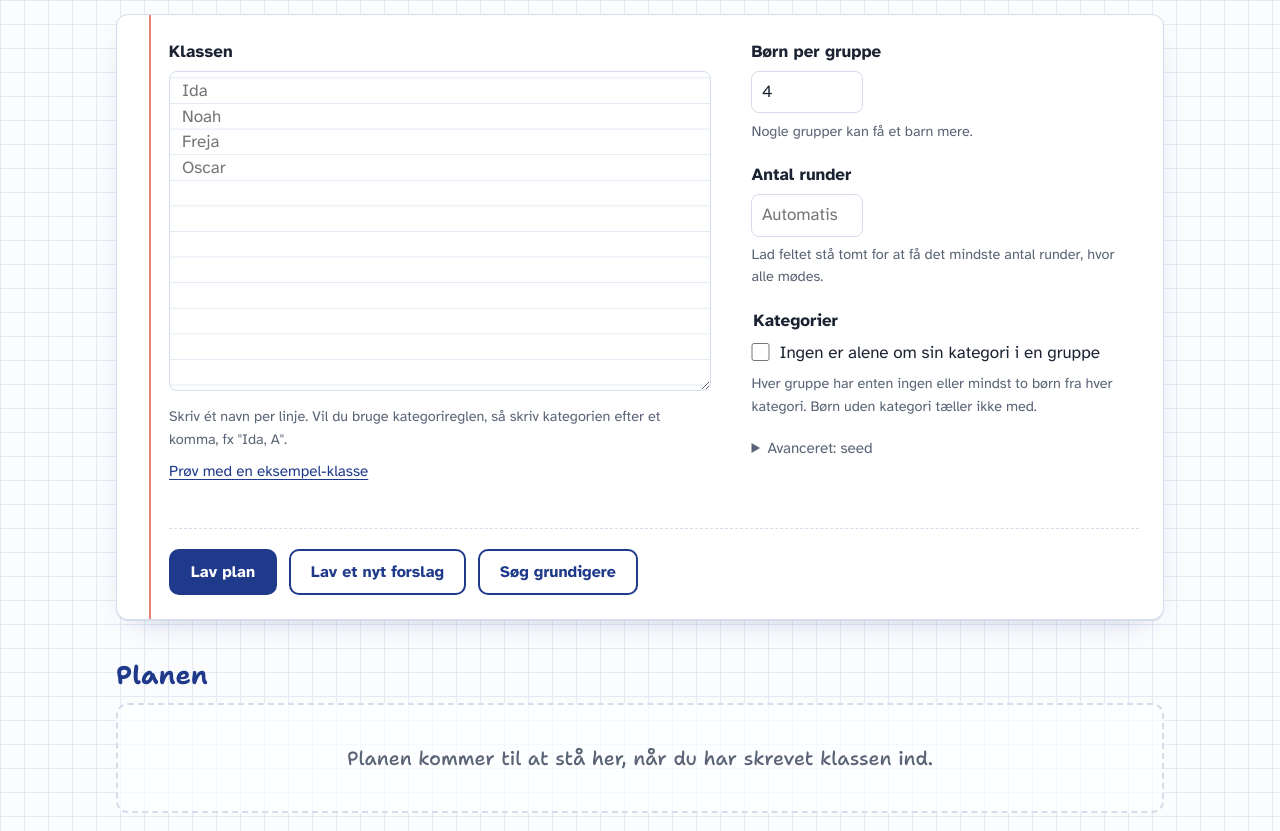
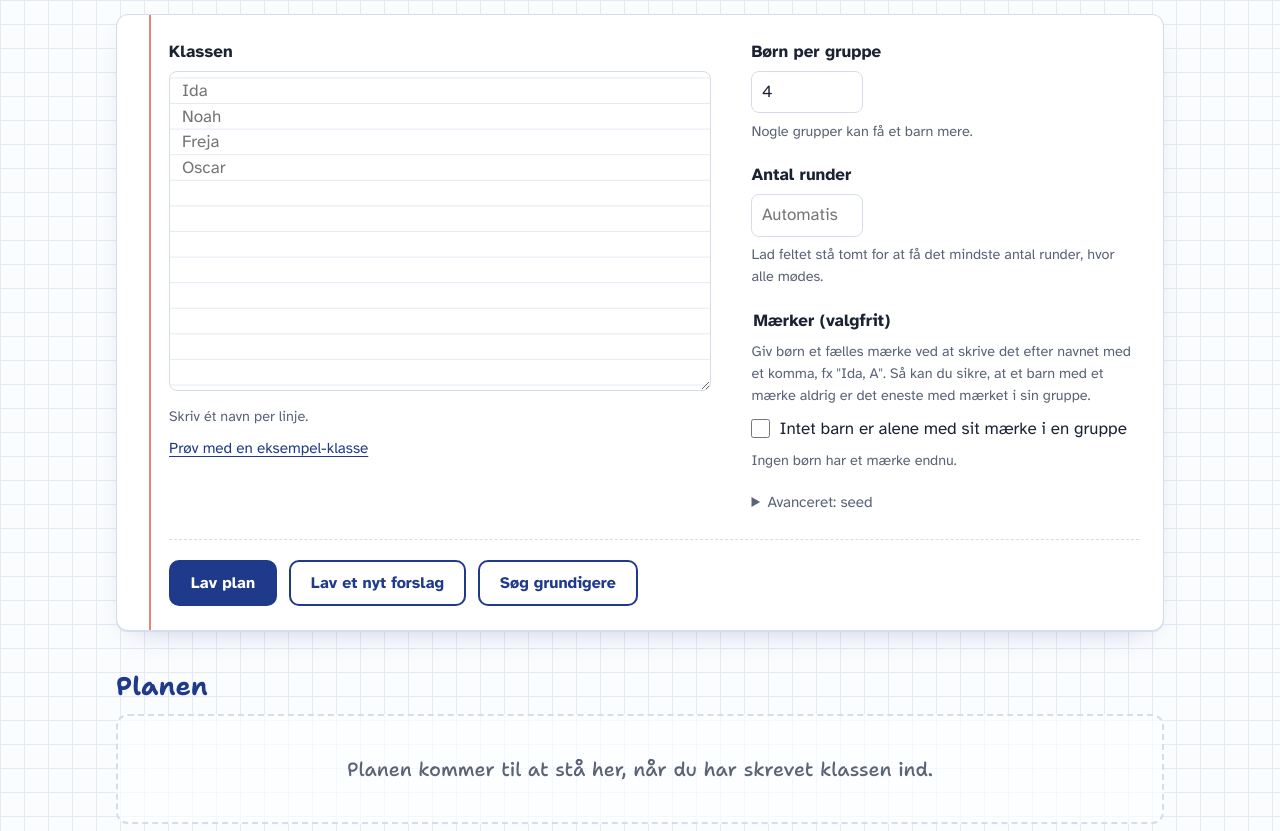
Before and after one commit to johanrosenkilde/legegruppe, a website: page index.html in a window 1280 px wide. Shown: the part 600-1431 px from the top of the page. Drawn offline with Linux system fonts and the light colour scheme.

Commit message:
Rename categories to tags, run thorough search in parallel
- Tags ("mærker") get a short explanation and show which tags were found
- Thorough search runs one independent search per CPU core and keeps the best
- README: clearer tag example, link to the live site, no Pages setup section

Co-Authored-By: Claude Opus 5.5 (1M context) <noreply@anthropic.com>

```diff
--- a/app.js
+++ b/app.js
@@ -13,7 +13,7 @@ const T = {
     g4t: 'Del eller udskriv', g4: 'Adressen i browseren gemmer planen, så du kan sende den som et link.',
     names: 'Klassen',
     namesPlaceholder: 'Ida\nNoah\nFreja\nOscar',
-    namesHint: 'Skriv ét navn per linje. Vil du bruge kategorireglen, så skriv kategorien efter et komma, fx "Ida, A".',
+    namesHint: 'Skriv ét navn per linje.',
     example: 'Prøv med en eksempel-klasse',
     count: n => (n === 1 ? '1 barn' : `${n} børn`),
     k: 'Børn per gruppe',
@@ -21,9 +21,11 @@ const T = {
     rounds: 'Antal runder',
     auto: 'Automatisk',
     roundsHint: 'Lad feltet stå tomt for at få det mindste antal runder, hvor alle mødes.',
-    catTitle: 'Kategorier',
-    catRule: 'Ingen er alene om sin kategori i en gruppe',
-    catHint: 'Hver gruppe har enten ingen eller mindst to børn fra hver kategori. Børn uden kategori tæller ikke med.',
+    catTitle: 'Mærker (valgfrit)',
+    catIntro: 'Giv børn et fælles mærke ved at skrive det efter navnet med et komma, fx "Ida, A". Så kan du sikre, at et barn med et mærke aldrig er det eneste med mærket i sin gruppe.',
+    catRule: 'Intet barn er alene med sit mærke i en gruppe',
+    catNone: 'Ingen børn har et mærke endnu.',
+    catFound: tags => `Mærker i klassen: ${tags.map(([c, m]) => `${c} (${m === 1 ? '1 barn' : `${m} børn`})`).join(', ')}.`,
     seedTitle: 'Avanceret: seed',
     seed: 'Seed',
     seedHint: 'Det samme seed giver den samme plan.',
@@ -42,7 +44,7 @@ const T = {
     badLink: 'Linket er ugyldigt eller ufuldstændigt. Bed om et nyt link.',
     mathTitle: 'Hvordan virker matematikken?',
     figTitle: '9 børn i grupper af 3 over 4 runder',
-    computingLong: 'Søger grundigt. Det kan tage op til et minut …',
+    computingLong: 'Søger grundigt. Det kan tage lidt tid …',
     scoreLabel: 'strafpoint',
     scoreText: b => `Lavere er bedre. Ingen plan med det antal runder kan komme under ${b}.`,
     scoreBest: 'Bedre kan det ikke blive med det antal runder.',
@@ -69,8 +71,8 @@ const T = {
     maxMeet: m => (m === 1 ? 'To børn er højst i gruppe sammen én gang.' : `To børn er højst i gruppe sammen ${m} gange.`),
     hosts: (lo, hi) => (lo === hi ? `Hvert barn er vært ${lo === 1 ? 'én gang' : `${lo} gange`}.` : `Hvert barn er vært ${lo} eller ${hi} gange.`),
     hostOnce: r => `Planen skal have ${r} runder, hvis hvert barn skal være vært præcis én gang.`,
-    alone: a => `${a} gange er et barn alene om sin kategori i en gruppe.`,
-    lonely: c => `Kategorien "${c}" har kun ét barn, så kategorireglen kan ikke overholdes.`,
+    alone: a => `${a} gange er et barn alene med sit mærke i en gruppe.`,
+    lonely: c => `Mærket "${c}" har kun ét barn, så reglen om mærker kan ikke overholdes.`,
     tooFew: 'Skriv mindst to navne.',
     dupes: d => `To børn har samme navn: ${d}. Tilføj fx et efternavnsbogstav.`,
     or: 'eller',
@@ -87,7 +89,7 @@ const T = {
     g4t: 'Share or print', g4: 'The address in your browser stores the plan, so you can send it as a link.',
     names: 'The class',
     namesPlaceholder: 'Ida\nNoah\nFreja\nOscar',
-    namesHint: 'Enter one name per line. To use the category rule, add the category after a comma, e.g. "Ida, A".',
+    namesHint: 'Enter one name per line.',
     example: 'Try an example class',
     count: n => (n === 1 ? '1 child' : `${n} children`),
     k: 'Children per group',
@@ -95,9 +97,11 @@ const T = {
     rounds: 'Number of rounds',
     auto: 'Automatic',
     roundsHint: 'Leave empty to get the fewest rounds in which everyone meets.',
-    catTitle: 'Categories',
-    catRule: 'Nobody is alone with their category in a group',
-    catHint: 'Each group has either none or at least two children of each category. Children without a category don\'t count.',
+    catTitle: 'Tags (optional)',
+    catIntro: 'Give children a shared tag by adding it after the name with a comma, e.g. "Ida, A". You can then make sure that a child with a tag is never the only one with that tag in their group.',
+    catRule: 'No child is alone with their tag in a group',
+    catNone: 'No children have a tag yet.',
+    catFound: tags => `Tags in the class: ${tags.map(([c, m]) => `${c} (${m === 1 ? '1 child' : `${m} children`})`).join(', ')}.`,
     seedTitle: 'Advanced: seed',
     seed: 'Seed',
     seedHint: 'The same seed gives the same plan.',
@@ -116,7 +120,7 @@ const T = {
     badLink: 'The link is invalid or incomplete. Ask for a new link.',
     mathTitle: 'How does the mathematics work?',
     figTitle: '9 children in groups of 3 over 4 rounds',
-    computingLong: 'Searching thoroughly. This can take up to a minute …',
+    computingLong: 'Searching thoroughly. This can take a while …',
     scoreLabel: 'penalty points',
     scoreText: b => `Lower is better. No plan with this number of rounds can get below ${b}.`,
     scoreBest: 'No plan with this number of rounds can do better.',
@@ -143,8 +147,8 @@ const T = {
     maxMeet: m => (m === 1 ? 'Two children are in a group together at most once.' : `Two children are in a group together at most ${m} times.`),
     hosts: (lo, hi) => (lo === hi ? `Every child hosts ${lo === 1 ? 'once' : `${lo} times`}.` : `Every child hosts ${lo} or ${hi} times.`),
     hostOnce: r => `For every child to host exactly once, the plan needs ${r} rounds.`,
-    alone: a => `${a} times a child is alone with their category in a group.`,
-    lonely: c => `The category "${c}" has only one child, so the category rule can't be met.`,
+    alone: a => `${a} times a child is alone with their tag in a group.`,
+    lonely: c => `The tag "${c}" has only one child, so the tag rule can't be met.`,
     tooFew: 'Enter at least two names.',
     dupes: d => `Two children have the same name: ${d}. Add an initial, for example.`,
     or: 'or',
@@ -227,13 +231,20 @@ function parseNames() {
 }
 
 function updateCount() {
-  const n = parseNames().length;
-  $('count').textContent = n ? T[lang].count(n) : '';
+  const people = parseNames();
+  $('count').textContent = people.length ? T[lang].count(people.length) : '';
+  const tags = new Map();
+  for (const { cat } of people) {
+    if (!cat) continue;
+    const key = [...tags.keys()].find(c => c.toLowerCase() === cat.toLowerCase()) ?? cat;
+    tags.set(key, (tags.get(key) || 0) + 1);
+  }
+  $('cat-status').textContent = tags.size ? T[lang].catFound([...tags]) : T[lang].catNone;
 }
 
 function readInput() {
   const people = parseNames();
-  // Categories match case-insensitively and display as first written.
+  // Tags match case-insensitively and display as first written.
   const cats = [...new Set(people.map(p => p.cat.toLowerCase()).filter(Boolean))];
   return {
     names: people.map(p => p.name),
@@ -268,7 +279,22 @@ function compute(msg, done) {
   worker.postMessage(msg);
 }
 
-// Thorough search runs eight times as many annealing steps.
+// Runs independent searches with different seeds side by side, and keeps the plan with the
+// fewest rounds and then the lowest score. Workers don't run on file://, so there it runs two in turn.
+function computeBest(msgs, done) {
+  const plans = [];
+  msgs.forEach(msg => compute(msg, plan => {
+    plans.push(plan);
+    if (plans.length < msgs.length) return;
+    const key = p => [p.length, evaluate(p, msg.n, msg.cat).score];
+    done(plans.reduce((a, b) => {
+      const [ra, sa] = key(a), [rb, sb] = key(b);
+      return rb < ra || (rb === ra && sb < sa) ? b : a;
+    }));
+  }));
+}
+
+// Thorough search runs one longer search per CPU core, at most 8.
 function run(thorough = false) {
   const t = T[lang];
   const input = readInput();
@@ -281,8 +307,11 @@ function run(thorough = false) {
   btns.forEach(b => (b.disabled = true));
   $('out').replaceChildren(h('p', { class: 'empty' }, thorough ? t.computingLong : t.computing));
   const msg = { n: input.names.length, k: input.k, rounds: input.rounds, cat: input.cat, seed: input.seed };
-  if (thorough) Object.assign(msg, { iterations: 4000000, restarts: 2 });
-  compute(msg, plan => {
+  const searches = location.protocol === 'file:' ? 2 : Math.min(navigator.hardwareConcurrency || 4, 8);
+  const msgs = thorough
+    ? Array.from({ length: searches }, (_, i) => ({ ...msg, seed: msg.seed + i * 7919, iterations: 2000000, restarts: 1 }))
+    : [msg];
+  computeBest(msgs, plan => {
     btns.forEach(b => (b.disabled = false));
     last = { ...input, plan, labels: last?.labels || [] };
     followed = -1;
--- a/index.html
+++ b/index.html
@@ -102,6 +102,7 @@
     background: #fff linear-gradient(transparent calc(1.6rem - 1px), var(--grid) 0) 0 .4rem / 100% 1.6rem local;
   }
   input[type=number] { width: 7rem; padding: .45rem .6rem; }
+  .cat-intro { margin: 0 0 .6rem; }
   .check { display: flex; gap: .6rem; align-items: flex-start; }
   .check input { width: 1.15rem; height: 1.15rem; margin: .2rem 0 0; accent-color: var(--ink); flex: none; }
   details.seed summary { cursor: pointer; color: var(--muted); font-size: .95rem; }
@@ -281,7 +282,7 @@ AI er ikke involveret i beregningen – kun matematik.</span></p>
         <span class="count" id="count" aria-live="polite"></span>
       </div>
       <textarea id="names" spellcheck="false" autocomplete="off" data-tp="namesPlaceholder" placeholder="Ida&#10;Noah&#10;Freja&#10;Oscar"></textarea>
-      <p class="hint" data-t="namesHint">Skriv ét navn per linje. Vil du bruge kategorireglen, så skriv kategorien efter et komma, fx "Ida, A".</p>
+      <p class="hint" data-t="namesHint">Skriv ét navn per linje.</p>
       <button type="button" id="example" class="link" data-t="example">Prøv med en eksempel-klasse</button>
     </div>
 
@@ -297,9 +298,10 @@ AI er ikke involveret i beregningen – kun matematik.</span></p>
         <p class="hint" data-t="roundsHint">Lad feltet stå tomt for at få det mindste antal runder, hvor alle mødes.</p>
       </div>
       <fieldset class="field">
-        <legend class="label" data-t="catTitle">Kategorier</legend>
-        <label class="check" style="font-weight:400"><input id="cat" type="checkbox"> <span data-t="catRule">Ingen er alene om sin kategori i en gruppe</span></label>
-        <p class="hint" data-t="catHint">Hver gruppe har enten ingen eller mindst to børn fra hver kategori. Børn uden kategori tæller ikke med.</p>
+        <legend class="label" data-t="catTitle">Mærker (valgfrit)</legend>
+        <p class="hint cat-intro" data-t="catIntro">Giv børn et fælles mærke ved at skrive det efter navnet med et komma, fx "Ida, A". Så kan du sikre, at et barn med et mærke aldrig er det eneste med mærket i sin gruppe.</p>
+        <label class="check" style="font-weight:400"><input id="cat" type="checkbox"> <span data-t="catRule">Intet barn er alene med sit mærke i en gruppe</span></label>
+        <p class="hint" id="cat-status" aria-live="polite">Ingen børn har et mærke endnu.</p>
       </fieldset>
       <details class="field seed">
         <summary data-t="seedTitle">Avanceret: seed</summary>
```
Also changed, not shown: README.md.
